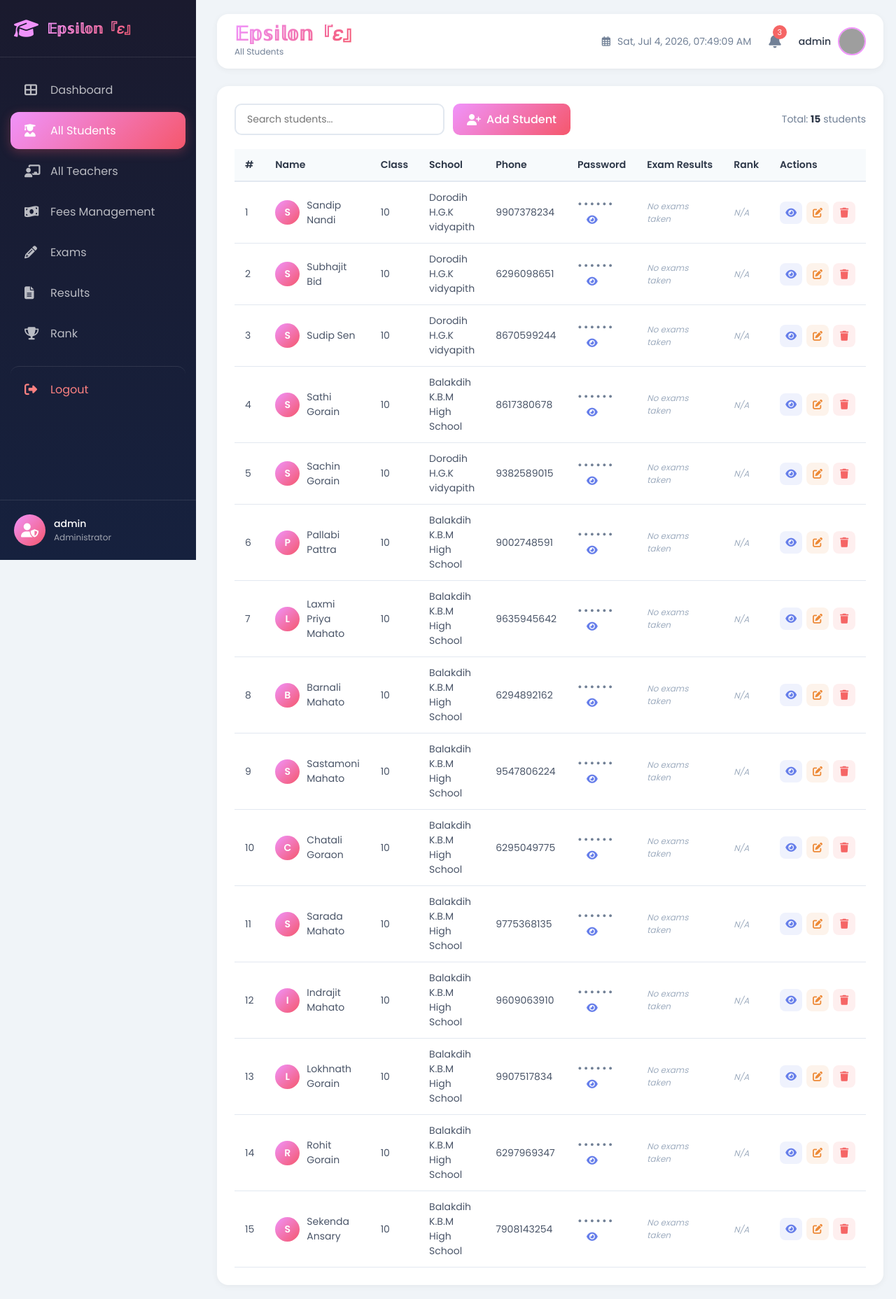
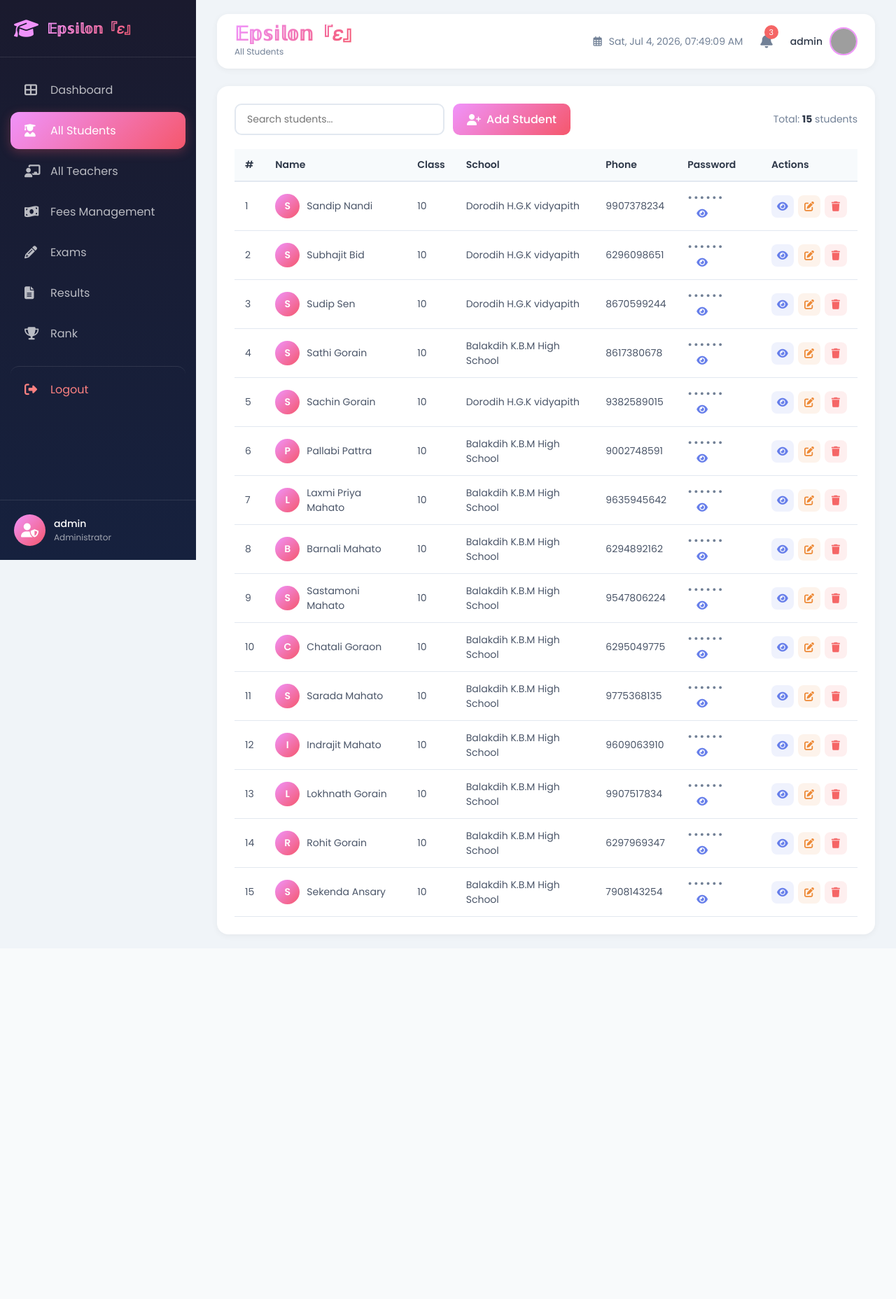
Before and after one commit to Rezu3/Epsilon0.2, a Flask app: page /admin/students in a window 1280 px wide. Shown: the whole page at 70% size. After the commit the page ends 1338 px from the top, so only its background shows below. Run offline with Flask 3, Linux system fonts and the light colour scheme; a user stored in the database is signed in; data comes from the database, SQL or seed files in the repository; grey boxes are pictures that could not be loaded.

Commit message:
Update admin_students.html

```diff
--- a/templates/admin_students.html
+++ b/templates/admin_students.html
@@ -135,15 +135,12 @@
                             <th>School</th>
                             <th>Phone</th>
                             <th>Password</th>
-                            <th>Exam Results</th>
-                            <th>Rank</th>
                             <th>Actions</th>
                         </tr>
                     </thead>
                     <tbody>
                         {% if students %}
                             {% for student in students %}
-                            {% set student_id = student.id|string %}
                             <tr id="student-row-{{ student.id }}">
                                 <td>{{ loop.index }}</td>
                                 <td>
@@ -161,24 +158,6 @@
                                     <button class="show-password-btn" onclick="togglePassword('{{ student.id }}')" title="Show/Hide Password">
                                         <i class="fas fa-eye" id="password-icon-{{ student.id }}"></i>
                                     </button>
-                                </td>
-                                <td>
-                                    <div class="exam-results">
-                                        {% if student_results and student_id in student_results %}
-                                            {% for result in student_results[student_id] %}
-                                                <span class="exam-badge">{{ result.exam_name }}: {{ result.marks }}/{{ result.full_marks }} ({{ result.grade }})</span>
-                                            {% endfor %}
-                                        {% else %}
-                                            <span class="no-data">No exams taken</span>
-                                        {% endif %}
-                                    </div>
-                                </td>
-                                <td>
-                                    {% if student_ranks and student_id in student_ranks %}
-                                        <span class="rank-badge">#{{ student_ranks[student_id] }}</span>
-                                    {% else %}
-                                        <span class="no-data">N/A</span>
-                                    {% endif %}
                                 </td>
                                 <td>
                                     <div class="action-buttons">
@@ -199,7 +178,7 @@
                             {% endfor %}
                         {% else %}
                             <tr>
-                                <td colspan="9" class="empty-row">
+                                <td colspan="7" class="empty-row">
                                     <i class="fas fa-users"></i>
                                     <p>No students registered yet</p>
                                     <a href="{{ url_for('student_register') }}" class="empty-add-btn">
```
